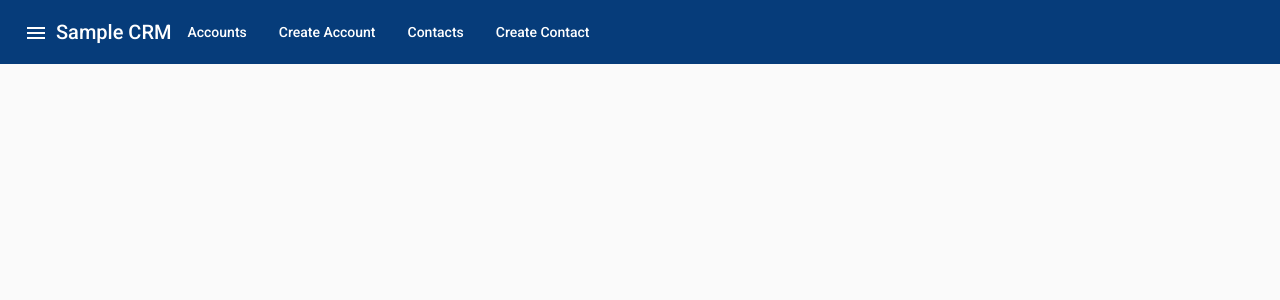
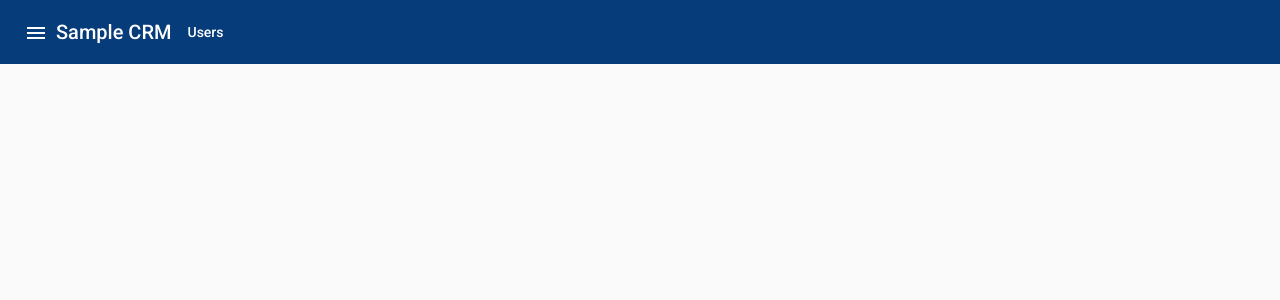
Before and after one commit to marcochanhk/angular-practice, an Angular app: page / in a window 1280 px wide. Shown: the top 300 px of the page. Built offline with nearby package versions, Linux system fonts and the light colour scheme.

Commit message:
shortlist

```diff
--- a/src/app/app.component.html
+++ b/src/app/app.component.html
@@ -7,10 +7,7 @@
       <h1>Sample CRM</h1>
       <span class="menu-spacer"></span>
       <div>
-        <a mat-button [routerLink]="'/accounts'"> Accounts </a>
-        <a mat-button [routerLink]="'/create-account'"> Create Account </a>
-        <a mat-button [routerLink]="'/contacts'"> Contacts </a>
-        <a mat-button [routerLink]="'/create-contact'"> Create Contact </a>
+        <a mat-button [routerLink]="'/users'"> Users </a>
       </div>
     </mat-toolbar-row>
   </mat-toolbar>
--- a/src/app/app.component.ts
+++ b/src/app/app.component.ts
@@ -9,13 +9,7 @@ export class AppComponent {
 
   menu = [
     {
-      label: 'Accounts', link: '/accounts'
-    }, {
-      label: 'Create Account', link: '/create-account'
-    }, {
-      label: 'Contacts', link: '/contacts'
-    }, {
-      label: 'Create Contact', link: '/create-contact'
+      label: 'Users', link: '/users'
     }
   ];
 
```
